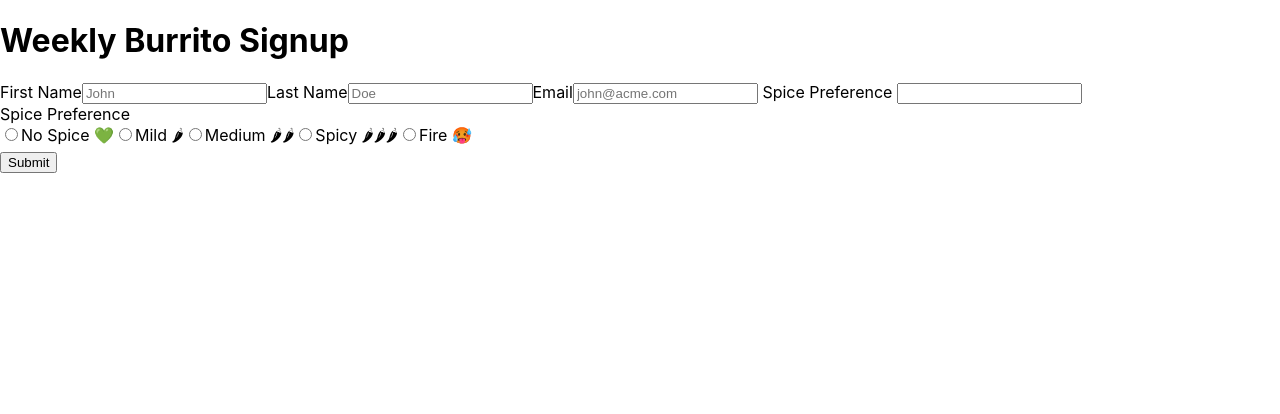
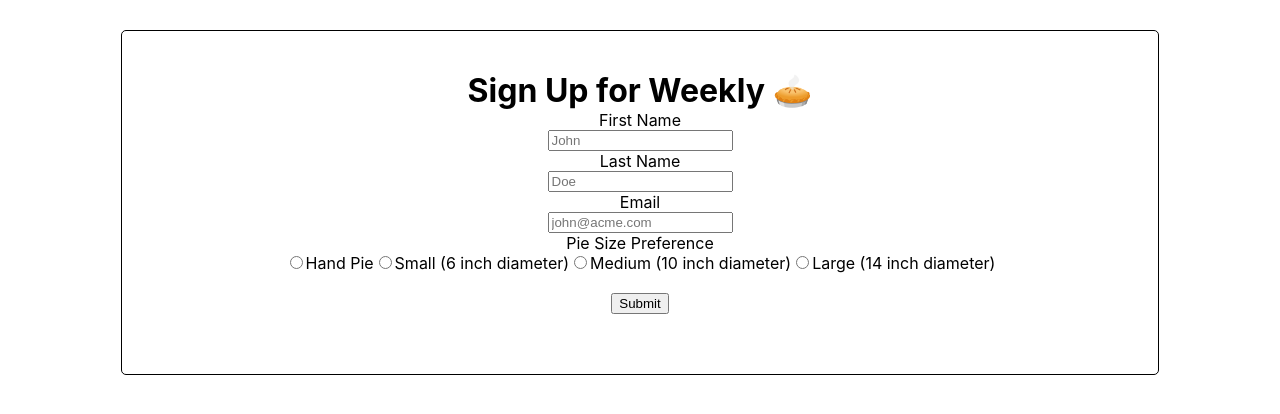
Before and after one commit to upperlinecode/form-libraries-workshop, a React (Create React App) app: page / in a window 1280 px wide. Shown: the top 414 px of the page. Built offline with nearby package versions, Linux system fonts and the light colour scheme.

Commit message:
add initial styling

```diff
--- a/package.json
+++ b/package.json
@@ -42,5 +42,8 @@
       "last 1 firefox version",
       "last 1 safari version"
     ]
+  },
+  "devDependencies": {
+    "@types/styled-components": "^5.1.22"
   }
 }
--- a/src/App/App.styles.ts
+++ b/src/App/App.styles.ts
@@ -1 +1,8 @@
-export default {};
+import styled from "styled-components";
+
+export const AppRoot = styled.div`
+  display: flex;
+  flex-direction: column;
+  align-items: center;
+  justify-content: center;
+`;
--- a/src/App/App.tsx
+++ b/src/App/App.tsx
@@ -1,11 +1,12 @@
 import './App.styles';
 import SignUpForm from '../SignUpForm/SignUpForm';
+import { AppRoot } from './App.styles';
 
 function App() {
   return (
-    <div className="App">
+    <AppRoot>
       <SignUpForm/>
-    </div>
+    </AppRoot>
   );
 }
 
--- a/src/SignUpForm/SignUpForm.styles.ts
+++ b/src/SignUpForm/SignUpForm.styles.ts
@@ -1 +1,24 @@
-export default {};
+import styled from "styled-components";
+
+export const SignUpFormRoot = styled.div`
+  width: 75%;
+  border: 1px black solid;
+  border-radius: 5px;
+  margin-top: 30px;
+  padding: 40px 3%;
+
+  & form {
+    display: flex;
+    flex-direction: column;
+    align-items: center;
+    justify-content: center;
+  }
+
+  & h1 {
+    margin: 0;
+  }
+
+  & button {
+    margin: 20px;
+  }
+`;
--- a/src/SignUpForm/SignUpForm.tsx
+++ b/src/SignUpForm/SignUpForm.tsx
@@ -1,39 +1,38 @@
 import * as React from "react";
 import * as ReactDOM from "react-dom";
 import { Formik, Field, Form, FormikHelpers } from "formik";
+import { SignUpFormRoot } from "./SignUpForm.styles";
+import { reduceEachLeadingCommentRange } from "typescript";
 
 interface Values {
   firstName: string;
   lastName: string;
   email: string;
-  spice: string;
+  size: string;
 }
 
 const SignUpForm = () => {
   return (
-    <div className="SignUpForm">
-      <h1>Weekly Burrito Signup</h1>
     <Formik
       initialValues={{
         firstName: "",
         lastName: "",
         email: "",
-          spice: "",
+        size: "",
       }}
-        onSubmit={(
-          values: Values,
-          { setSubmitting }: FormikHelpers<Values>
-        ) => {
+      onSubmit={(values: Values, { setSubmitting }: FormikHelpers<Values>) => {
         setTimeout(() => {
           alert(JSON.stringify(values, null, 2));
           setSubmitting(false);
         }, 500);
       }}
     >
+      {({ values, errors, touched, handleSubmit, isSubmitting }) => (
+        <SignUpFormRoot>
           <Form>
+            <h1>Sign Up for Weekly 🥧</h1>
             <label htmlFor="firstName">First Name</label>
             <Field id="firstName" name="firstName" placeholder="John" />
-
             <label htmlFor="lastName">Last Name</label>
             <Field id="lastName" name="lastName" placeholder="Doe" />
 
@@ -44,37 +43,32 @@ const SignUpForm = () => {
               placeholder="john@acme.com"
               type="email"
             />
-          <label htmlFor="spicePreference"> Spice Preference </label>
-          <Field id="spicePreference" name="spicePreference" type="slider" />
-          <div id="spicePreference">Spice Preference</div>
-          <div role="group" aria-labelledby="spicePreference">
+            <div id="pieSize">Pie Size Preference</div>
+            <div role="group" aria-labelledby="pieSize">
               <label>
-              <Field type="radio" name="spice" value="No Spice" />
-              No Spice 💚
+                <Field type="radio" name="size" value="handPie" />
+                Hand Pie
               </label>
               <label>
-              <Field type="radio" name="spice" value="Mild" />
-              Mild 🌶
+                <Field type="radio" name="size" value="small" />
+                Small (6 inch diameter)
               </label>
               <label>
-              <Field type="radio" name="spice" value="Medium" />
-              Medium 🌶🌶
+                <Field type="radio" name="size" value="medium" />
+                Medium (10 inch diameter)
               </label>
               <label>
-              <Field type="radio" name="spice" value="Spicy" />
-              Spicy 🌶🌶🌶
+                <Field type="radio" name="size" value="large" />
+                Large (14 inch diameter)
               </label>
-            <label>
-              <Field type="radio" name="spice" value="Fire" />
-              Fire 🥵
-            </label>
-            {/* <div>Picked: {values.spice}</div> */}
+              {/* <div>Picked: {values.size}</div> */}
             </div>
 
             <button type="submit">Submit</button>
           </Form>
+        </SignUpFormRoot>
+      )}
     </Formik>
-    </div>
   );
 };
 
```
Also changed, not shown: 1 other file (tests, documents, lock files or other folders). Lines whose indentation alone changed are shown as unchanged.
